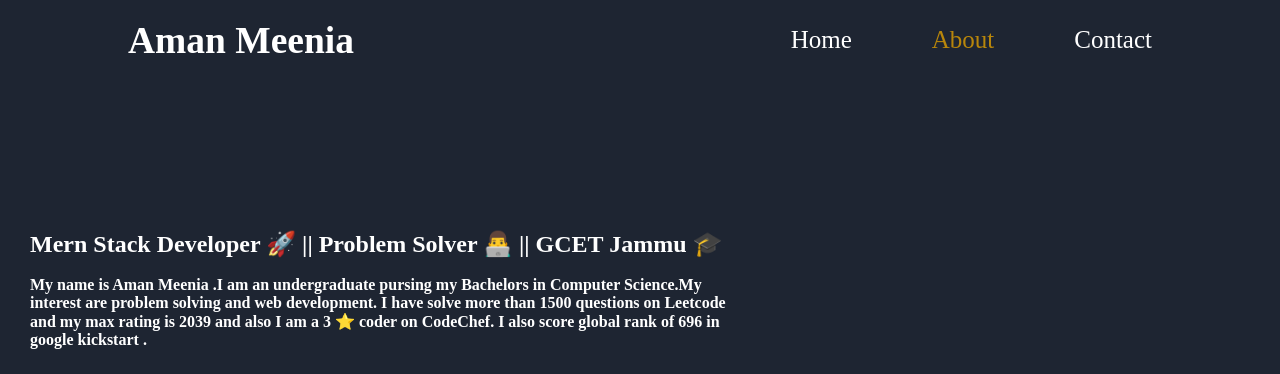
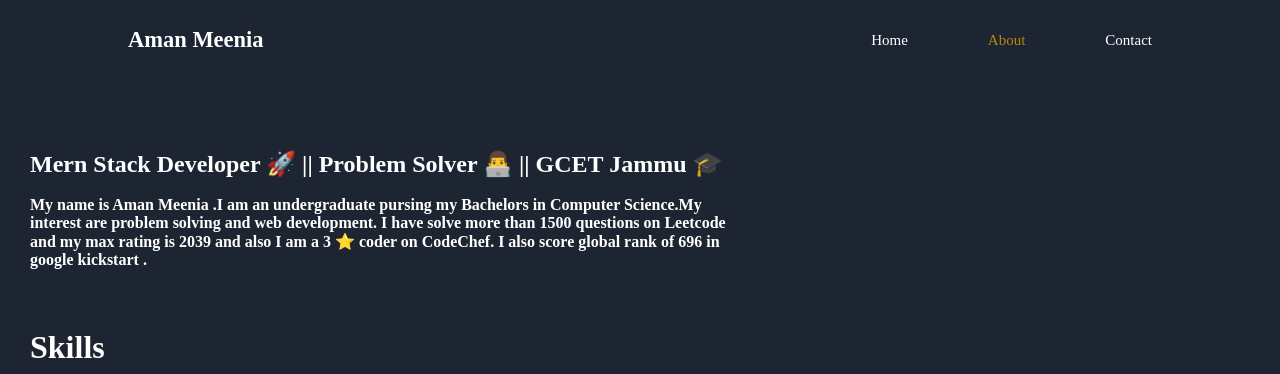
Before and after one commit to Aman-Meenia/portfolio, a plain HTML site: page about.html in a window 1280 px wide. Shown: the top 374 px of the page. Drawn offline with Linux system fonts and the light colour scheme.

Commit message:
portfolio

```diff
--- a/about.html
+++ b/about.html
@@ -22,7 +22,7 @@ body{
 #header{
     /* background-color: rgba(30,37,50); */
     width:100%;
-    height: 25vh;
+    height: 15vh;
 
 
 
@@ -31,7 +31,7 @@ body{
 .container{
     padding-left: 10%;
     padding-right: 10%;
-    font-size: 25px;
+    font-size: 15px;
 
 }
 
```
